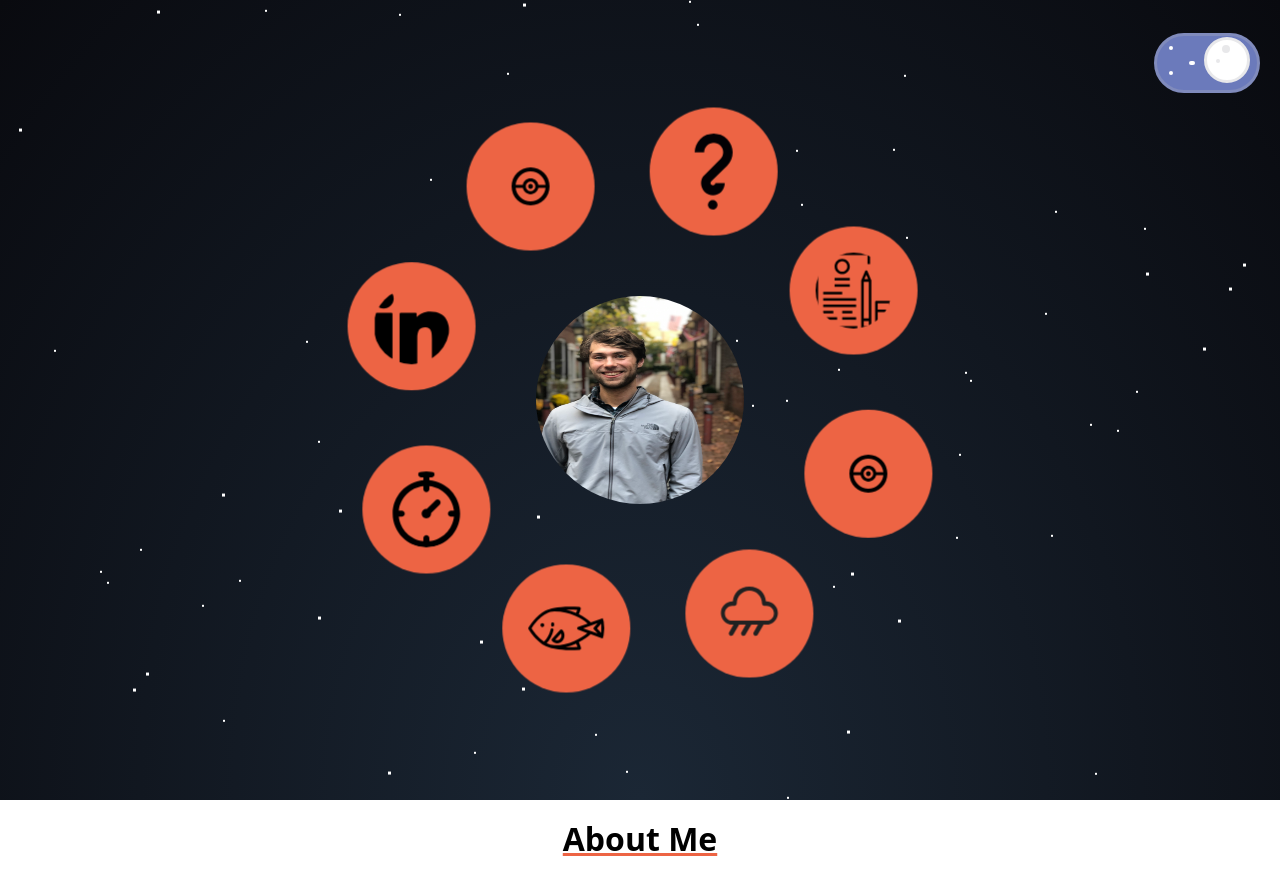
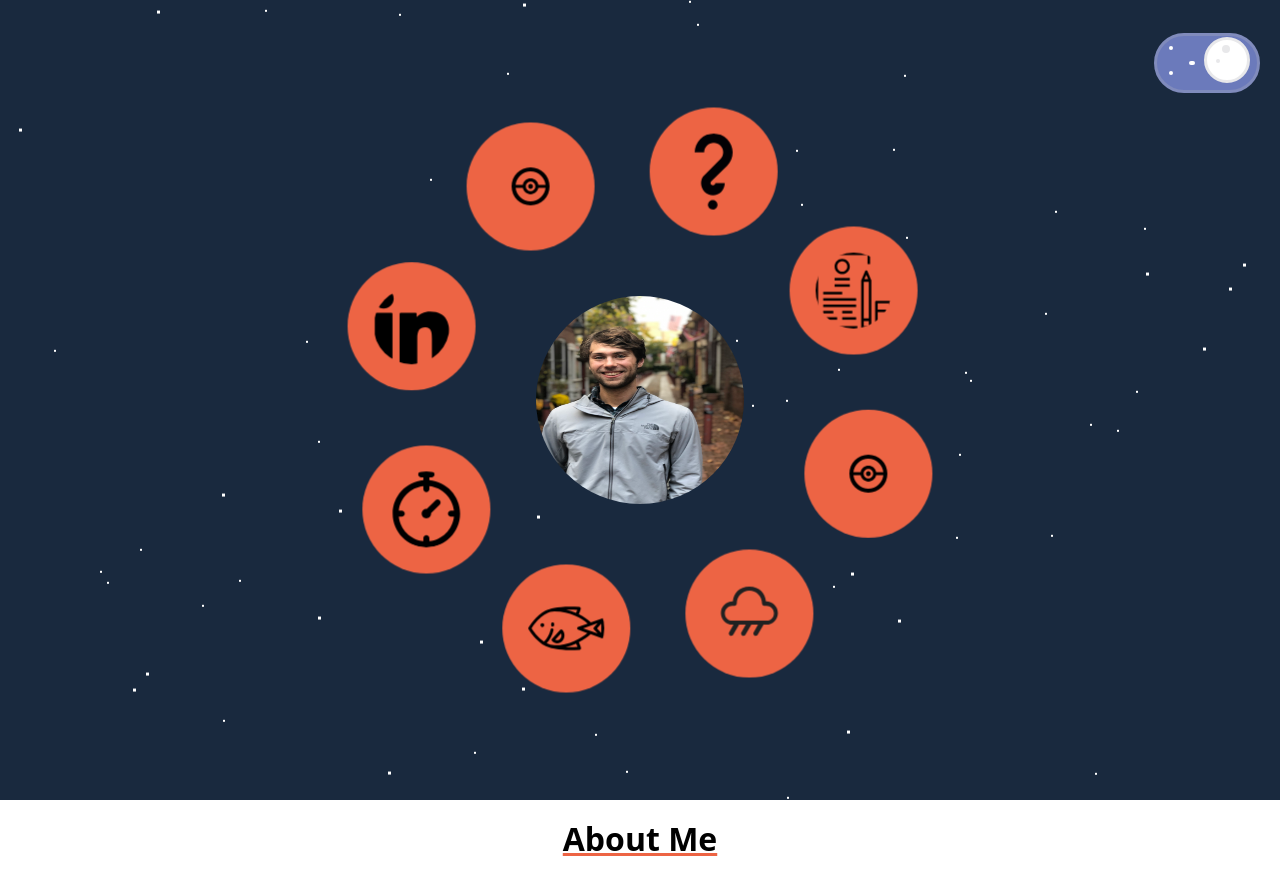
Before and after one commit to piacib/portfolio, a React (Create React App) app: page / in a window 1280 px wide. Shown: the top 894 px of the page. Built offline with nearby package versions, Linux system fonts and the light colour scheme.

Commit message:
changed background

```diff
--- a/src/star.css
+++ b/src/star.css
@@ -2,7 +2,8 @@
   width: 100%;
   position: absolute;
   height: 100%;
-  background: radial-gradient(ellipse at bottom, #1b2735 0%, #090a0f 100%);
+  /* background: radial-gradient(ellipse at bottom, #1b2735 0%, #090a0f 100%); */
+  background-color: var(--color-1);
   overflow: hidden;
 }
 
```
